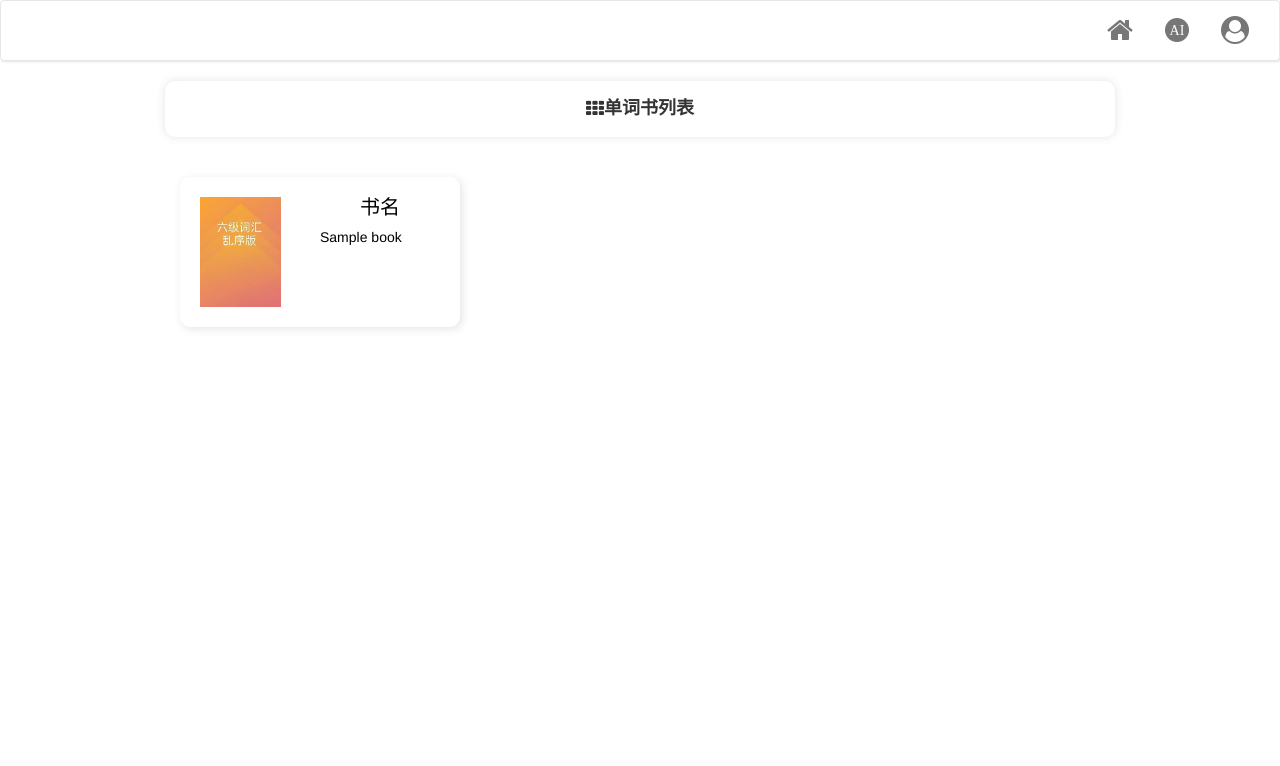
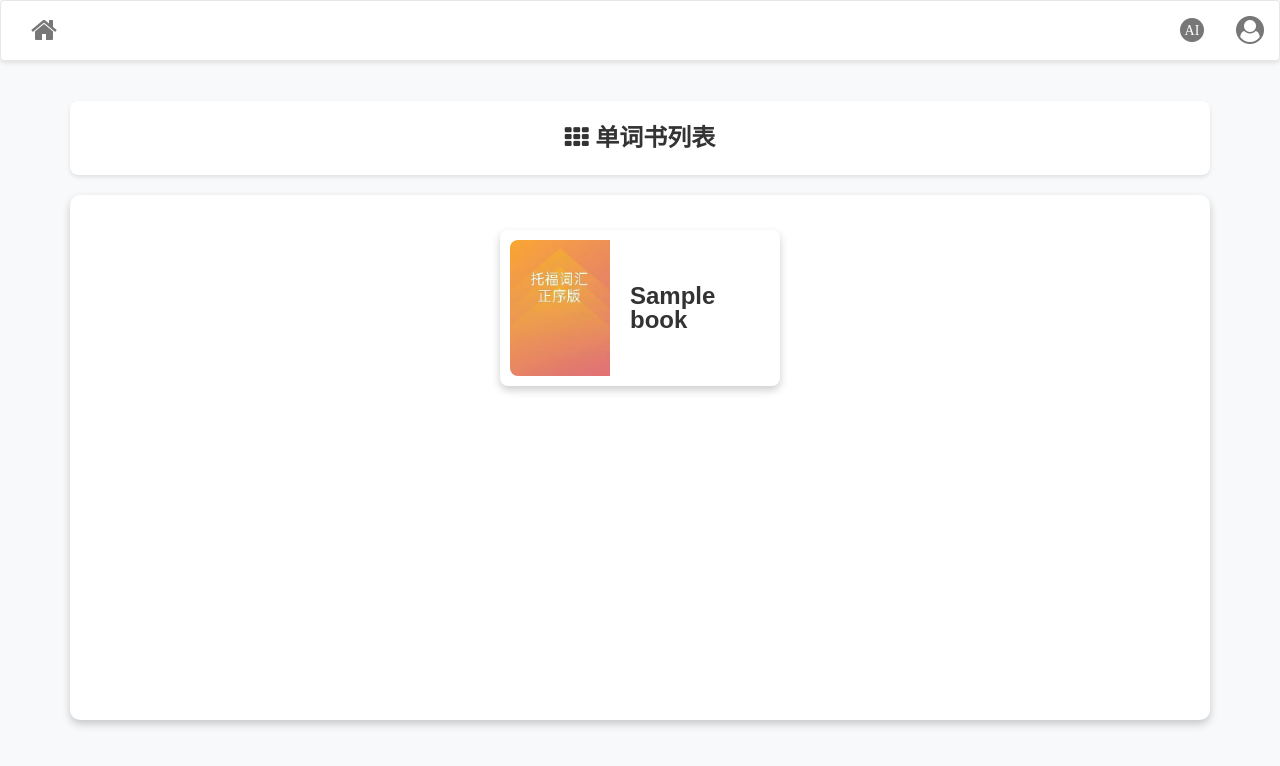
Before and after one commit to Oswald-H/vocabulary, a Django app: template book/templates/book/book_list.html in a window 1280 px wide. Shown: the top 766 px of the page. Run offline with Django 5.2, Linux system fonts and the light colour scheme; the template is opened without the code that fills it: values that come from a table or form of the project are taken from there, others are empty; tables that the repository leaves empty hold one stand-in row (values such as "Sample post"); some libraries are stand-ins or nearby versions.

Commit message:
feat(book): 重构书籍和单词模型，优化视图和模板
- 在 Book 模型中添加唯一性约束，移除不必要的字段
- 更新 Word 和 RelationBookWord 模型，简化数据结构
- 修改视图以限制书籍列表显示数量，优化性能
- 改进书籍和单词列表页面的样式，提升用户体验
- 移除不必要的 JavaScript 代码，简化功能实现
- 更新书籍列表查询逻辑，确保书籍按指定顺序显示并去重
- 优化单词列表视图查询性能，减少不必要的字段加载
- 增强模板样式，包括响应式设计和分页功能
- 添加跳转页码功能，提升用户导航便利性
- 更新静态资源，替换和删除不必要的图片文件

```diff
--- a/book/models.py
+++ b/book/models.py
@@ -2,33 +2,20 @@ from django.db import models
 
 
 class Book(models.Model):
-    bk_id = models.CharField(max_length=255)
-    bk_parent_id = models.CharField(max_length=255)
-    bk_level = models.IntegerField()
-    bk_order = models.FloatField()
+    bk_id = models.CharField(max_length=255, unique=True)  # 添加唯一性约束
     bk_name = models.CharField(max_length=255)
     bk_item_num = models.IntegerField()
     bk_author = models.CharField(max_length=255)
-    bk_book = models.CharField(max_length=255)
-    bk_comment = models.TextField()
-    bk_orgnization = models.CharField(max_length=255)
-    bk_publisher = models.CharField(max_length=255)
-    bk_version = models.CharField(max_length=255)
-    bk_flag = models.CharField(max_length=255)
 
     def __str__(self):
         return self.bk_name
 
 
 class Word(models.Model):
-
     vc_id = models.CharField(max_length=255, unique=True)
     vc_vocabulary = models.CharField(max_length=255)
     vc_phonetic_uk = models.CharField(max_length=255)
     vc_phonetic_us = models.CharField(max_length=255)
-    vc_frequency = models.FloatField()
-    vc_difficulty = models.IntegerField()
-    vc_acknowledge_rate = models.FloatField()
 
     def __str__(self):
         return self.vc_vocabulary
@@ -46,9 +33,6 @@ class RelationBookWord(models.Model):
     bv_id = models.CharField(max_length=255, unique=True)
     bv_book_id = models.ForeignKey(Book, on_delete=models.CASCADE)
     bv_voc_id = models.ForeignKey(Word, on_delete=models.CASCADE)
-    bv_flag = models.CharField(max_length=255)
-    bv_tag = models.CharField(max_length=255)
-    bv_order = models.IntegerField()
 
     def __str__(self):
         return f"{self.bv_book_id.bk_name} - {self.bv_voc_id.vc_vocabulary}"
--- a/book/templates/book/book_list.html
+++ b/book/templates/book/book_list.html
@@ -1,3 +1,4 @@
+
 {% load static %}
 
 <!DOCTYPE html>
@@ -10,82 +11,103 @@
     <link rel="stylesheet" href="{% static 'plugins/bootstrap-3.4.1/css/bootstrap.css' %}"/>
     <link rel="stylesheet" href="{% static 'plugins/font-awesome-4.7.0/css/font-awesome.css' %}"/>
     <style>
+        body {
+            font-family: Arial, sans-serif;
+            background-color: #f8f9fa;
+            margin: 0;
+        }
+        .navbar {
+            box-shadow: 0 2px 4px rgba(0, 0, 0, 0.1);
+            background-color: #ffffff;
+        }
         .header {
             text-align: center;
-            font-size: large;
-            font-weight: 700;
-            padding: 15px 0 15px 0;
+            font-size: 24px;
+            font-weight: bold;
+            padding: 20px;
+            margin: 20px 0;
+            border-radius: 8px;
+            background-color: #ffffff;
+            box-shadow: 0 2px 4px rgba(0, 0, 0, 0.1);
+        }
+        .book-container {
+            padding: 20px;
+            box-shadow: 0 4px 8px rgba(0, 0, 0, 0.2); /* 外部阴影 */
             border-radius: 10px;
+            background-color: #ffffff;
+        }
+        .book {
             display: flex;
+            flex-wrap: wrap;
             justify-content: center;
-            align-items: center;
-
-            box-shadow: 0 0 8px #c3c3c373;
+            padding: 0 15px;
         }
-
-        .book {
-            margin-left: 92px;
-            margin-right: 92px;
+        .cell {
+            margin: 15px;
+            width: 280px;
+            border-radius: 8px;
+            box-shadow: 0 4px 8px rgba(0, 0, 0, 0.2); /* 阴影效果 */
+            overflow: hidden;
+            background-color: #ffffff;
+            transition: transform 0.3s, box-shadow 0.3s; /* 动效 */
+            display: flex; /* flex布局 */
+            align-items: center; /* 垂直居中 */
+            padding: 10px; /* 内边距 */
+            word-wrap: break-word; /* 单词换行 */
         }
-
-        .cell {
-            margin-top: 40px;
-            margin-left: 18px;
-            margin-right: 18px;
-            width: 280px;
-            height: 150px;
-            display: inline-block;
-
-            border-radius: 10px;
-            box-shadow: 2px 2px 8px #c3c3c373;
+        .cell:hover {
+            transform: scale(1.05); /* 放大效果 */
+            box-shadow: 0 6px 12px rgba(0, 0, 0, 0.3); /* 悬停阴影效果 */
         }
-
+        .cell img {
+            width: 100px; /* 图片宽度 */
+            height: auto; /* 保持比例 */
+            border-radius: 8px 0 0 8px; /* 圆角 */
+        }
+        .cell .content {
+            padding-left: 10px; /* 图片和文字间距 */
+            flex-grow: 1; /* 占据剩余空间 */
+        }
+        .cell .book-title {
+            font-size: 16px; /* 书名大小 */
+            color: #333;
+            text-align: left; /* 左对齐 */
+            margin-top: 10px;
+            white-space: normal; /* 换行 */
+            overflow: hidden; /* 超出隐藏 */
+            text-overflow: ellipsis; /* 省略号 */
+        }
         a {
-            text-decoration: none;
+            text-decoration: none; /* 去掉下划线 */
+            color: inherit; /* 继承颜色 */
         }
-
         @media (max-width: 500px) {
             .book {
-                margin-left: 0;
-                margin-right: 0;
+                padding: 0; /* 小屏幕调整 */
             }
-
-            .container {
-                padding-left: 0;
-                padding-right: 0;
+            .cell img {
+                width: 80px; /* 小屏幕图片宽度 */
+            }
+            .cell .book-title {
+                font-size: 14px; /* 小屏幕书名大小 */
             }
         }
     </style>
 </head>
 
 <body>
-<nav class="navbar navbar-default" style="box-shadow: 1px 1px 2px #c3c3c373;background-color: white;">
-    <div class="container-fluid">
-        <!-- Brand and toggle get grouped for better mobile display -->
-        <div class="navbar-header">
-            <button type="button" class="navbar-toggle collapsed" data-toggle="collapse"
-                    data-target="#bs-example-navbar-collapse-1" aria-expanded="false">
-                <span class="sr-only">Toggle navigation</span>
-                <span class="icon-bar"></span>
-                <span class="icon-bar"></span>
-                <span class="icon-bar"></span>
-            </button>
-            <a class="navbar-brand" href="#">
-
-            </a>
-        </div>
-
-        <!-- Collect the nav links, forms, and other content for toggling -->
+<nav class="navbar navbar-default">
     <div class="collapse navbar-collapse" id="bs-example-navbar-collapse-1">
-            <ul class="nav navbar-nav navbar-right">
+        <ul class="nav navbar-nav">
             <li>
-                    <a href="#">
+                <a href="#" aria-label="主页">
                     <i class="fa fa-home fa-2x" aria-hidden="true"></i>
                 </a>
             </li>
-                <!-- 跳转到AI界面 -->
+        </ul>
+        <ul class="nav navbar-nav navbar-right">
             <li>
-                    <a href="#">
+                <a href="#" aria-label="AI助手">
                     <span class="fa-stack fa-1x">
                         <i class="fa fa-circle fa-stack-2x" aria-hidden="true"></i>
                         <i class="fa fa-stack-1x" style="color: white;">AI</i>
@@ -93,42 +115,34 @@
                 </a>
             </li>
             <li>
-                    <a href="#">
+                <a href="#" aria-label="用户中心">
                     <i class="fa fa-user-circle fa-2x" aria-hidden="true"></i>
                 </a>
             </li>
         </ul>
-        </div><!-- /.navbar-collapse -->
-    </div><!-- /.container-fluid -->
+    </div>
 </nav>
 
 <div class="container">
-    <div class="col-md-10 col-md-offset-1 header">
-        <i class="fa fa-th" aria-hidden="true"></i>单词书列表
+    <div class="header">
+        <i class="fa fa-th" aria-hidden="true"></i> 单词书列表
     </div>
 
+    <div class="book-container" style="min-height: 525px;"> <!-- 最小高度 -->
         <div class="book">
             {% for book in book_list %}
-
-            <a href="{% url 'word_list' index=forloop.counter %}?page=1">
-                <div class="cell" style="padding: 20px;">
-                    <div style="width: 100%;height: 100%">
-                        <div class="word clearfix" style="display: inline-block;float:right;width: 120px;color: black">
-                            <div style="text-align: center;line-height: 20px;font-size: 20px">书名</div>
-                            <div style="line-height: 20px;margin-top: 10px">{{ book.bk_name|safe }}</div>
-                        </div>
-
-                        <div class="image clearfix" style="display: inline-block;float: left">
-                            <!-- <img src="static/img/{{forloop.counter}}.jpg" style="height: 110px"/> -->
-                            <img src="{% static 'img/' %}{{ forloop.counter }}.jpg" style="height: 110px"/>
-                        </div>
+                <a href="{% url 'word_list' index=forloop.counter %}?page=1" class="book-link">
+                    <div class="cell">
+                        <img src="{% static 'img/' %}{{ forloop.counter }}.jpg" alt="{{ book.bk_name }} 封面" class="book-cover"/>
+                        <div style="margin-left: 20px; display: flex; flex-direction: column; justify-content: center; text-align: left;">
+                            <div style="line-height: 24px; font-size: 24px; font-weight: bold;">{{ book.bk_name|safe }}</div>
                         </div>
                     </div>
                 </a>
-
             {% empty %}
-            <div>没有找到单词书</div>
+                <div class="cell" style="text-align: center; font-size: 20px; color: #999;">没有找到单词书</div>
             {% endfor %}
+        </div>
     </div>
 </div>
 <script src="{% static 'js/jquery-3.7.1.min.js' %}"></script>
```
Also changed, not shown: book/management/commands/csv2sql.py (+3 -18 lines), book/templates/book/word_list.html (+114 -177 lines), book/views.py (+44 -32 lines), static/img/1.jpg, static/img/2.jpg, static/img/3.jpg, static/img/4.jpg, static/img/6.jpg, static/img/7.jpg (deleted). Lines whose indentation alone changed are shown as unchanged.
